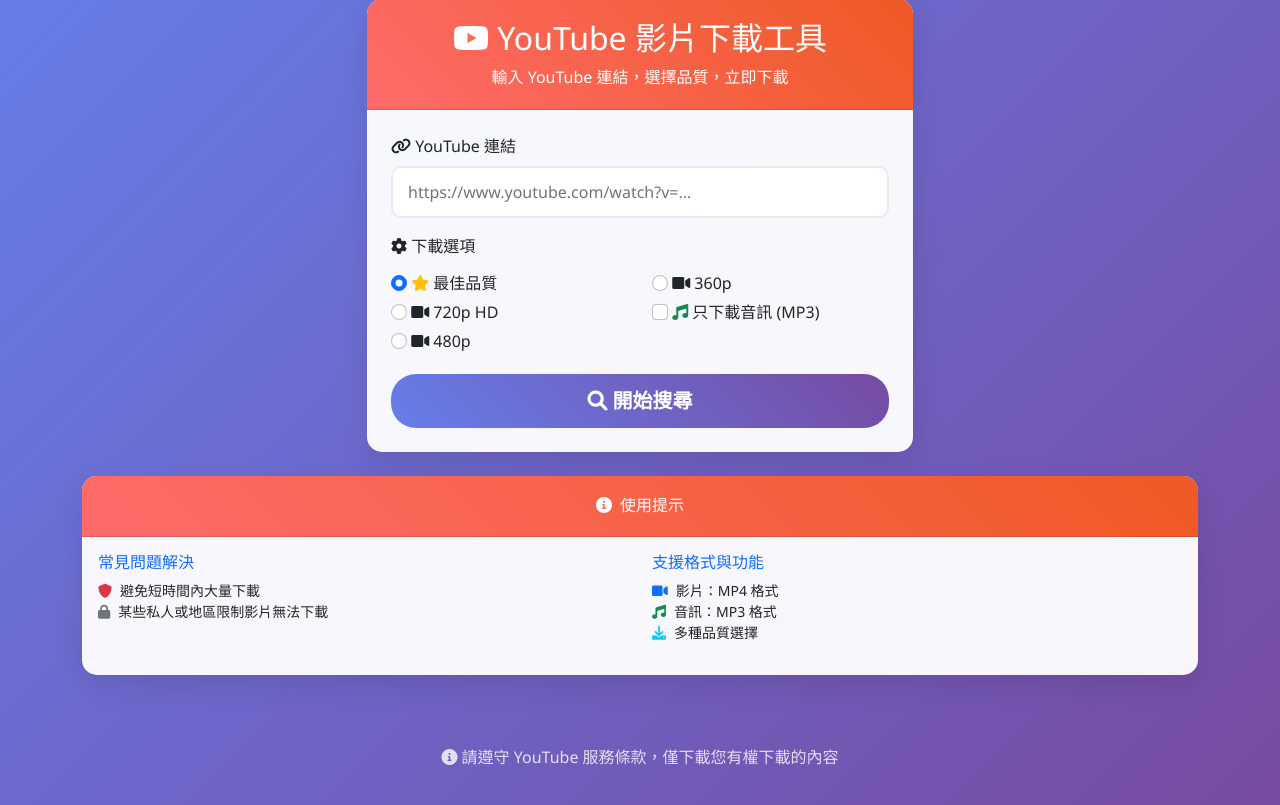
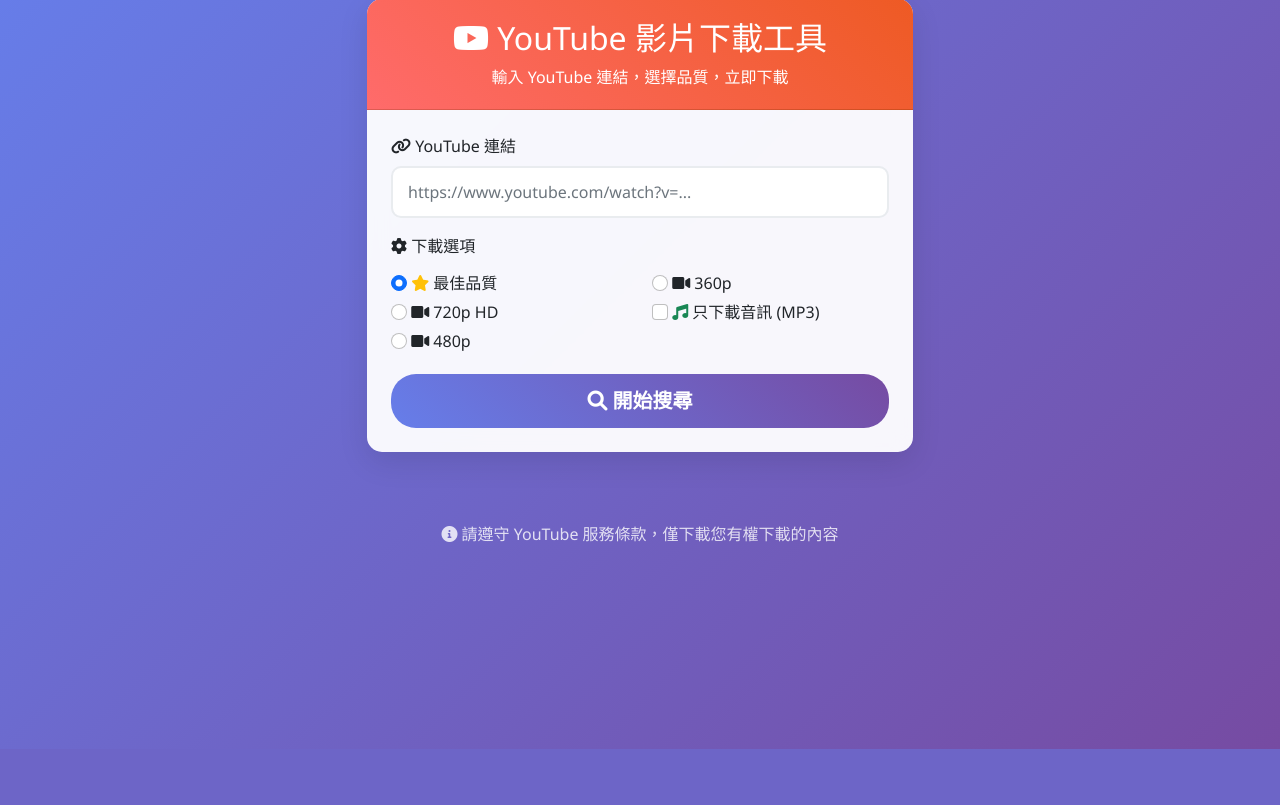
Before and after one commit to ianchen-tech/youtube-download, a Flask app: page / in a window 1280 px wide. Shown: the part 51-856 px from the top of the page. After the commit the page ends 800 px from the top, so only its background shows below. Run offline with Flask 3, Linux system fonts and the light colour scheme; some libraries are stand-ins or nearby versions.

Commit message:
Update index.html

```diff
--- a/templates/index.html
+++ b/templates/index.html
@@ -196,36 +196,6 @@
             </div>
         </div>
 
-        <!-- 使用提示區域 -->
-        <div class="row mt-4">
-            <div class="col-md-12">
-                <div class="card border-info">
-                    <div class="card-header bg-info text-white">
-                        <h6 class="mb-0"><i class="fas fa-info-circle me-2"></i>使用提示</h6>
-                    </div>
-                    <div class="card-body">
-                        <div class="row">
-                            <div class="col-md-6">
-                                <h6 class="text-primary">常見問題解決</h6>
-                                <ul class="list-unstyled small">
-                                    <li><i class="fas fa-shield-alt text-danger me-2"></i>避免短時間內大量下載</li>
-                                    <li><i class="fas fa-lock text-secondary me-2"></i>某些私人或地區限制影片無法下載</li>
-                                </ul>
-                            </div>
-                            <div class="col-md-6">
-                                <h6 class="text-primary">支援格式與功能</h6>
-                                <ul class="list-unstyled small">
-                                    <li><i class="fas fa-video text-primary me-2"></i>影片：MP4 格式</li>
-                                    <li><i class="fas fa-music text-success me-2"></i>音訊：MP3 格式</li>
-                                    <li><i class="fas fa-download text-info me-2"></i>多種品質選擇</li>
-                                </ul>
-                            </div>
-                        </div>
-                    </div>
-                </div>
-            </div>
-        </div>
-
         <div class="footer">
             <p><i class="fas fa-info-circle"></i> 請遵守 YouTube 服務條款，僅下載您有權下載的內容</p>
         </div>
```
